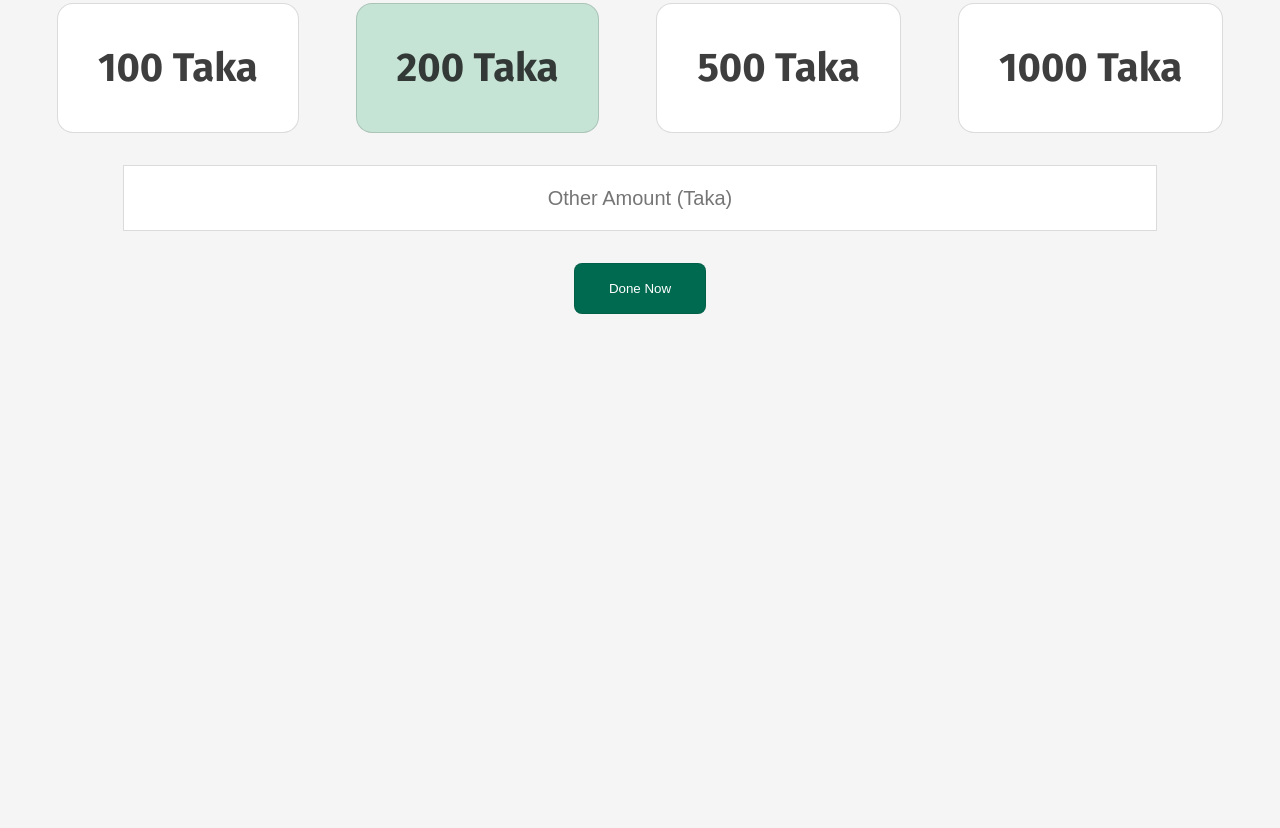
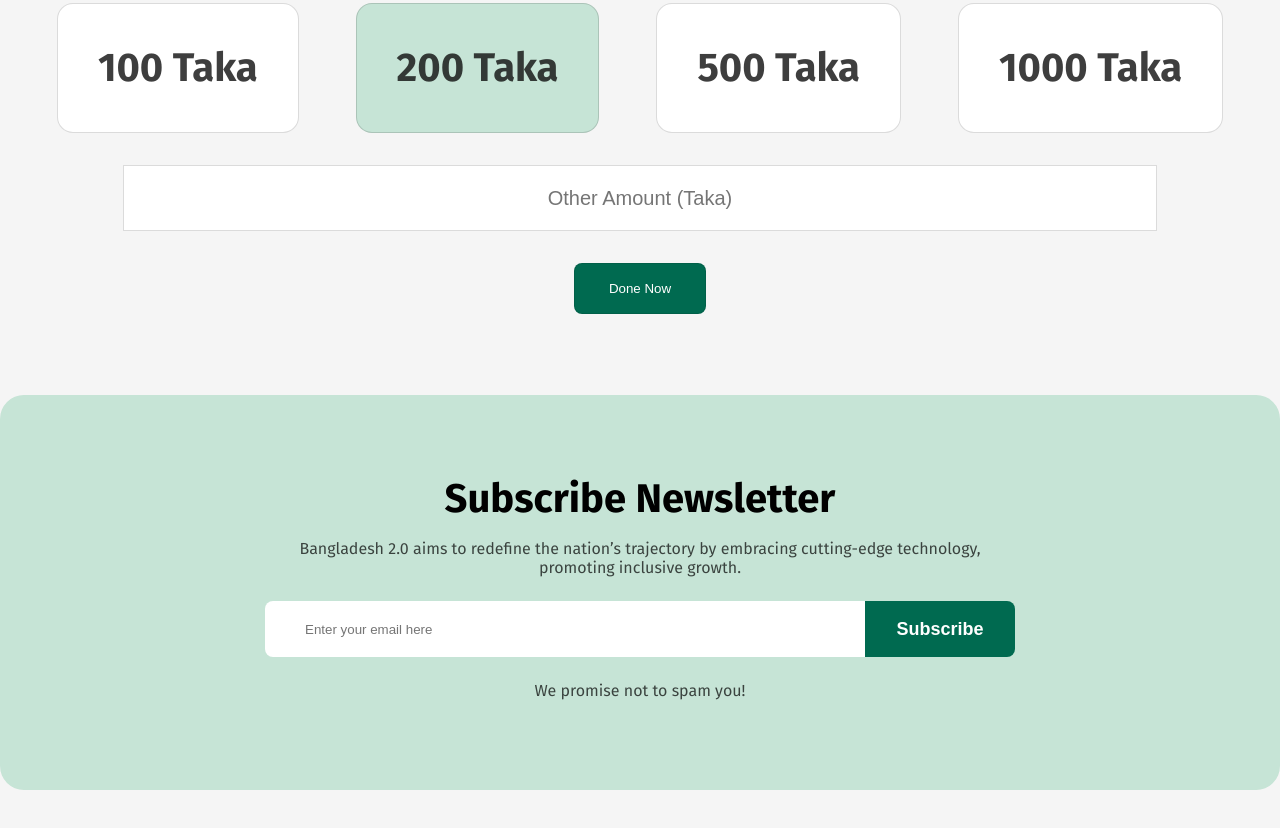
Before and after one commit to mdsiam0/assignment-1, a plain HTML site: page index.html in a window 1280 px wide. Shown: the part 3639-4467 px from the top of the page. Before the commit the page ends 3954 px from the top, so only its background shows below. Drawn offline with Linux system fonts and the light colour scheme.

Commit message:
added newsletter section

```diff
--- a/index.html
+++ b/index.html
@@ -188,7 +188,9 @@
 
         <section class="donate-section">
             <h3>Donate Today</h3>
-            <p>Bangladesh 2.0 aims to redefine the nation’s trajectory by embracing cutting-edge technology, promoting inclusive growth, and ensuring sustainability. With initiatives in renewable energy, digital transformation, and robust infrastructure.</p>
+            <p>Bangladesh 2.0 aims to redefine the nation’s trajectory by embracing cutting-edge technology, promoting
+                inclusive growth, and ensuring sustainability. With initiatives in renewable energy, digital
+                transformation, and robust infrastructure.</p>
             <div class="amount-container">
                 <div class="amount">100 Taka</div>
                 <div class="amount background-change">200 Taka</div>
@@ -199,7 +201,26 @@
             <button>Done Now</button>
         </section>
 
+        <!-- donate-section-end -->
 
+        <!-- newsletter-section-start -->
+
+        <section class="newsletter-section">
+            <div class="newsletter-container">
+                <h3>Subscribe Newsletter</h3>
+                <p>Bangladesh 2.0 aims to redefine the nation’s trajectory by embracing cutting-edge technology,
+                    promoting inclusive growth.</p>
+                <div class="subscrib-wrapper">
+                    <input type="email" id="subscrib-input" placeholder="Enter your email here">
+                    <button>Subscribe</button>
+                </div>
+                <p>We promise not to spam you!</p>
+            </div>
+
+        </section>
+
+
+        <!-- newsletter-section-end -->
 
     </main>
 
--- a/style.css
+++ b/style.css
@@ -353,4 +353,69 @@ nav h3 {
     background-color: #006A50;
     padding: 17px 34px;
     border-radius: 8px;
+
 }
+
+/* donate-section-end*/
+
+/* newsletter-section-start */
+
+.newsletter-section {
+    width: 1280px;
+    height: 395px;
+    background-color: #C6E4D6;
+    border-radius: 24px;
+    margin: 80px auto;
+    justify-items: center;
+    align-content: center;
+}
+
+.newsletter-section h3 {
+    font-size: 40px;
+    font-weight: 700;
+    margin-bottom: 16px;
+
+}
+
+.newsletter-container {
+    width: 750px;
+    height: 235px;
+
+    justify-items: center;
+
+
+}
+
+.newsletter-section p {
+    opacity: 70%;
+    text-align: center;
+}
+.subscrib-wrapper {
+    width: 750px;
+    height: 56px;
+    position: relative;
+    margin: 24px 0;
+}
+.subscrib-wrapper input {
+    width: 80%;
+    border: none;
+    height: 100%;
+    border-radius: 8px 0 0 8px;
+    padding-left: 40px;
+}
+.subscrib-wrapper button {
+    background-color: #006A50;
+    border: none;
+    color: #ffffff;
+    width: 20%;
+    position: absolute;
+    top: 0;
+    right: 0;
+    height: 100%;
+    border-radius: 0 8px 8px 0;
+    font-size: 18px;
+    font-weight: 600;
+}
+
+
+/* newsletter-section-end  */
```
Lines whose indentation alone changed are shown as unchanged.
